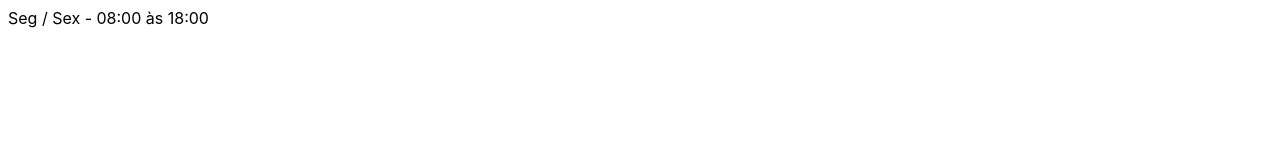
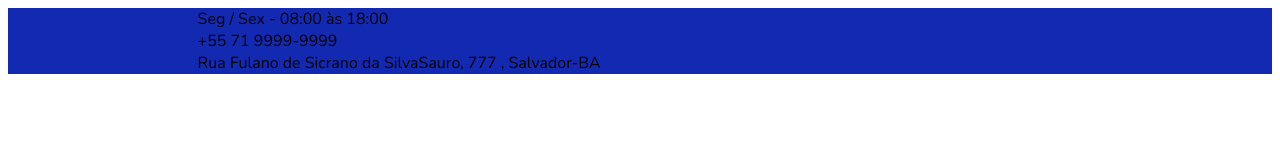
Before and after one commit to RicMerces/FlexBlog, a plain HTML site: page index.html in a window 1280 px wide. Drawn offline with nearby package versions, Linux system fonts and the light colour scheme.

Commit message:
ADD FONT

```diff
--- a/css/Style.css
+++ b/css/Style.css
@@ -1,9 +1,19 @@
 *{
-    font-family: -apple-system, BlinkMacSystemFont, 'Segoe UI', Roboto, Oxygen, Ubuntu, Cantarell, 'Open Sans', 'Helvetica Neue', sans-serif;
+    font-family: 'Nunito', sans-serif;
+}
+header{
+    width: 100%;
 }
 
 .container{
-    width: 70px;
+    width: 70%;
     margin: 0 auto;
 
 }
+
+/* Header Info */
+
+.header-info{
+    width: 100%;
+    background: #122ab2;
+}
--- a/index.html
+++ b/index.html
@@ -4,17 +4,25 @@
     <meta charset="UTF-8">
     <meta http-equiv="X-UA-Compatible" content="IE=edge">
     <meta name="viewport" content="width=device-width, initial-scale=1.0">
+    <link rel="preconnect" href="https://fonts.googleapis.com">
+    <link rel="preconnect" href="https://fonts.gstatic.com" crossorigin>
+    <link href="https://fonts.googleapis.com/css2?family=Nunito:ital,wght@0,400;0,700;1,400&display=swap" rel="stylesheet">
     <title>Document</title>
     <link rel="stylesheet" href="css/Style.css">
 </head>
 <body>
-    <header class="cabecalho">
-        <div>
+    <header class="header-info">
+       <div class="container">
             <div>
-                Seg / Sex - 08:00 às 18:00
-            </div>
-
-        </div>
+            Seg / Sex - 08:00 às 18:00
+           </div>
+           <div>
+            +55 71 9999-9999
+           </div>
+           <div>
+            Rua Fulano de Sicrano da SilvaSauro, 777 , Salvador-BA
+           </div>
+       </div>
     </header>
 </body>
 </html>
```
